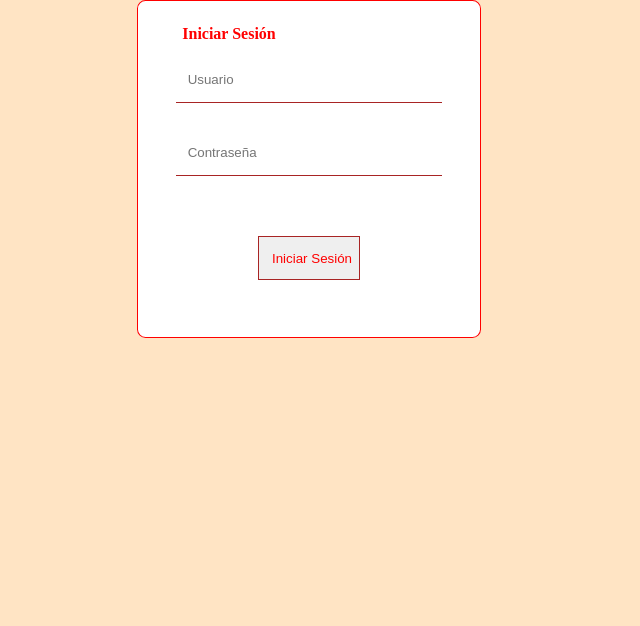
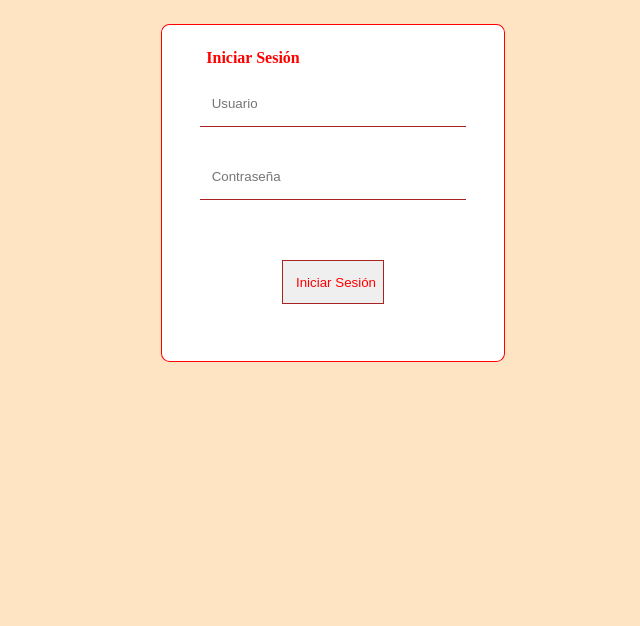
Before and after one commit to bobadillajuan/movies, a PHP site: page / in a window 1280 px wide. Shown: the top 626 px of the page, without its empty margins (331-971 px from the left). Run offline with PHP 8.4, Linux system fonts and the light colour scheme.

Commit message:
cambios css

```diff
--- a/movies/css/estilos.css
+++ b/movies/css/estilos.css
@@ -50,9 +50,9 @@ ul li a{
     /* width: 100%; */
     }
 .listadoPeliculas{
-    /* margin-top: 1em; */
-    /* width: 80%;
-    max-width: 80%; */
+    margin-top: 1em;
+    width: 80%;
+    max-width: 80%;
 }
 .articlePeliculaIndividual{
     display: flex;
@@ -106,10 +106,10 @@ main{
 }
 
 form{
-    /* width: 100%; */
-    /* margin: 0 auto; */
-    /* padding: 1.5em; */
-    /* align-self: center; */
+    width: 100%;
+    margin: 0 auto;
+    padding: 1.5em;
+    align-self: center;
 }
 h2{
     margin: 1em;
@@ -136,7 +136,6 @@ h2{
     height: 3.5em;
     align-self: center;
     padding: 0.9em;
-
 }
 
 #enviar {
```
